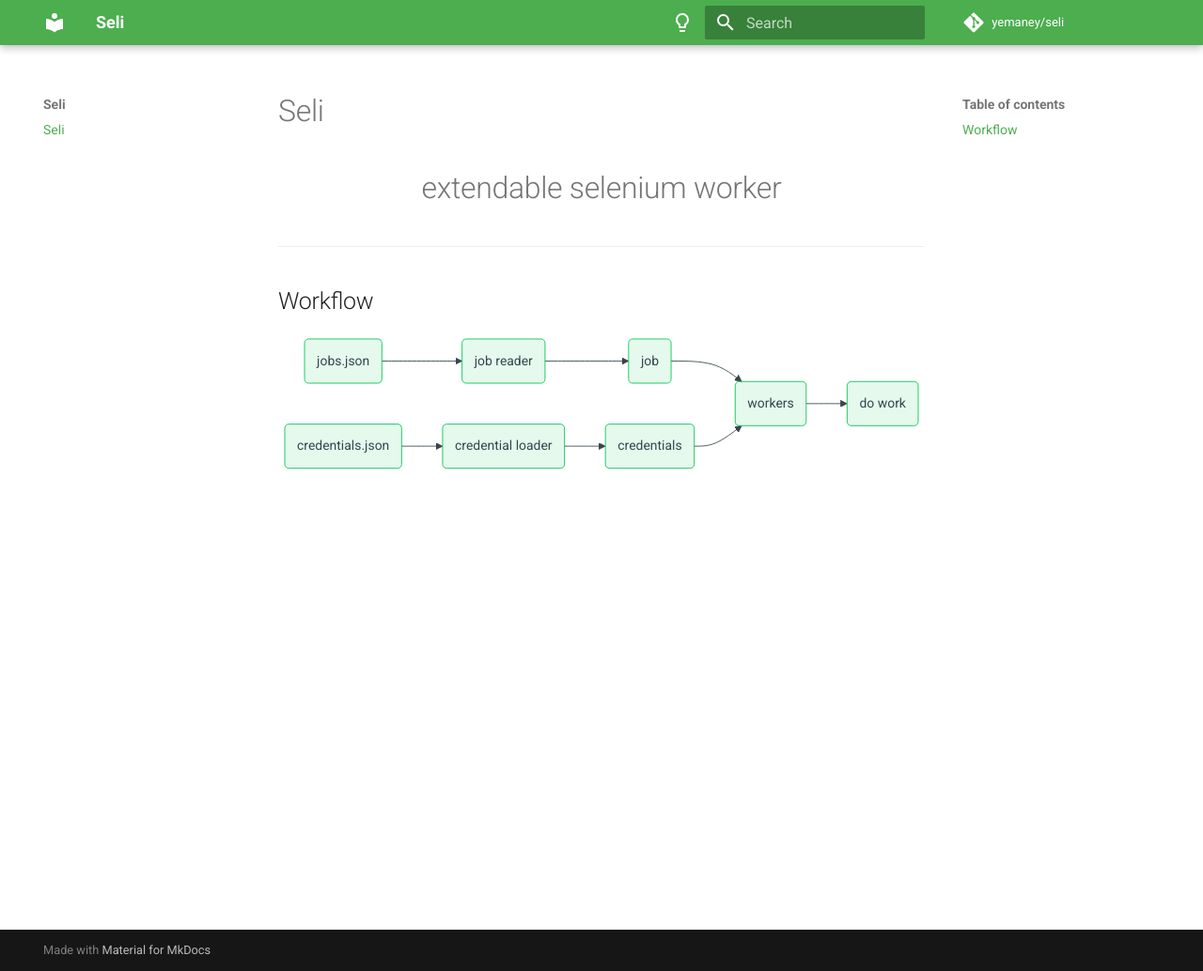
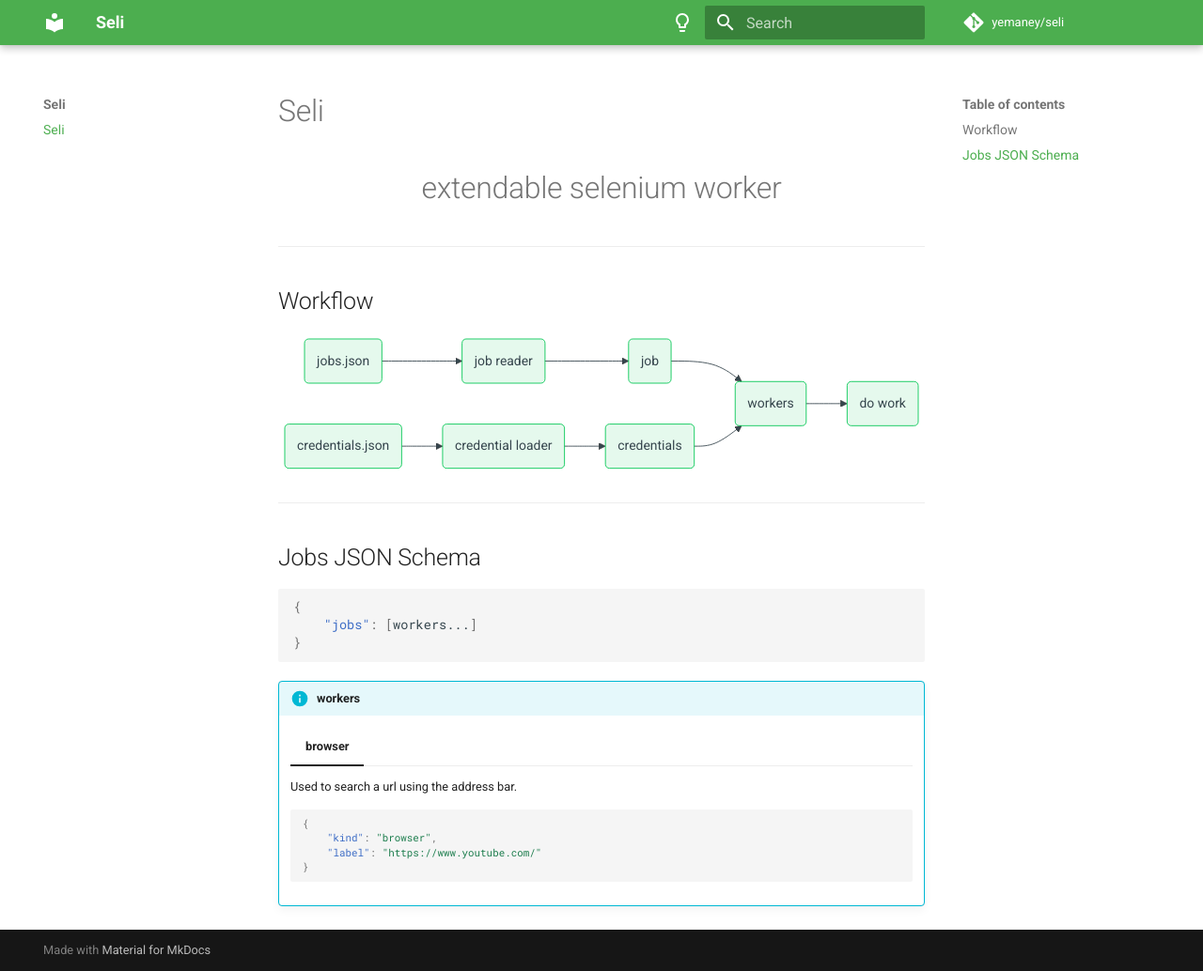
Before and after one commit to yemaney/seli, an MkDocs documentation site: the page built from docs/docs/index.md, in a window 1280 px wide and 1034 px high. Shown: the whole window at 94% size. Built offline with MkDocs 1.6.1 and Material for MkDocs 9.7.7, drawn with Linux system fonts in a browser that asks for light colours; comment, search, counter and statistics services are not loaded.

Commit message:
📝 : update docs with jobs schema

````diff
--- a/docs/docs/index.md
+++ b/docs/docs/index.md
@@ -18,3 +18,27 @@ flowchart LR
   6(credentials) --> 7;
   7(workers) --> 8(do work)
 ```
+
+---
+
+## Jobs JSON Schema
+
+```json
+{
+    "jobs": [workers...]
+}
+
+```
+
+
+!!! info "workers"
+
+    === "browser"
+        Used to search a url using the address bar.
+
+        ``` json
+        {
+            "kind": "browser",
+            "label": "https://www.youtube.com/"
+        }
+        ```
--- a/docs/mkdocs.yml
+++ b/docs/mkdocs.yml
@@ -26,5 +26,10 @@ markdown_extensions:
         - name: mermaid
           class: mermaid
           format: !!python/name:pymdownx.superfences.fence_code_format
+  - pymdownx.tabbed:
+      alternate_style: true
+  - admonition
+  - pymdownx.details
+  - pymdownx.superfences
 repo_url: https://github.com/yemaney/seli
 repo_name: yemaney/seli
````
